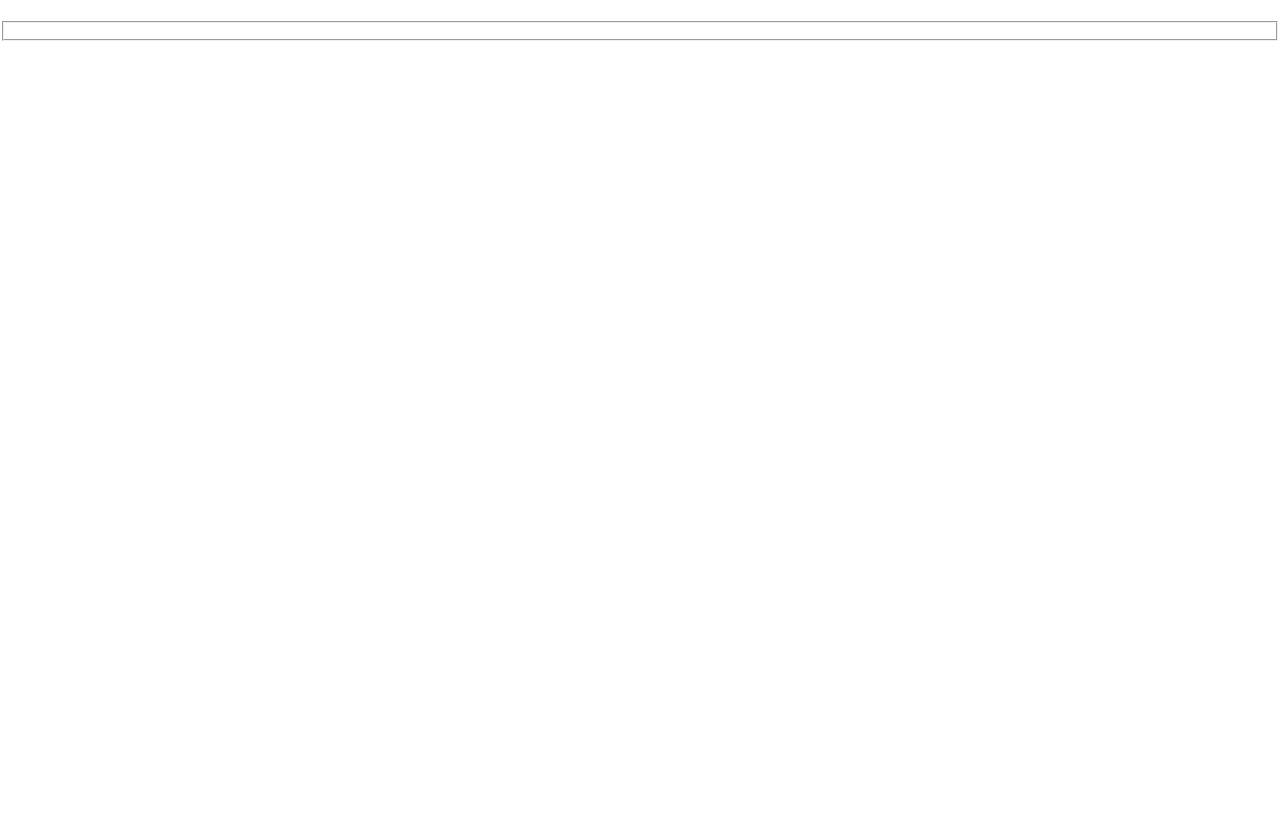
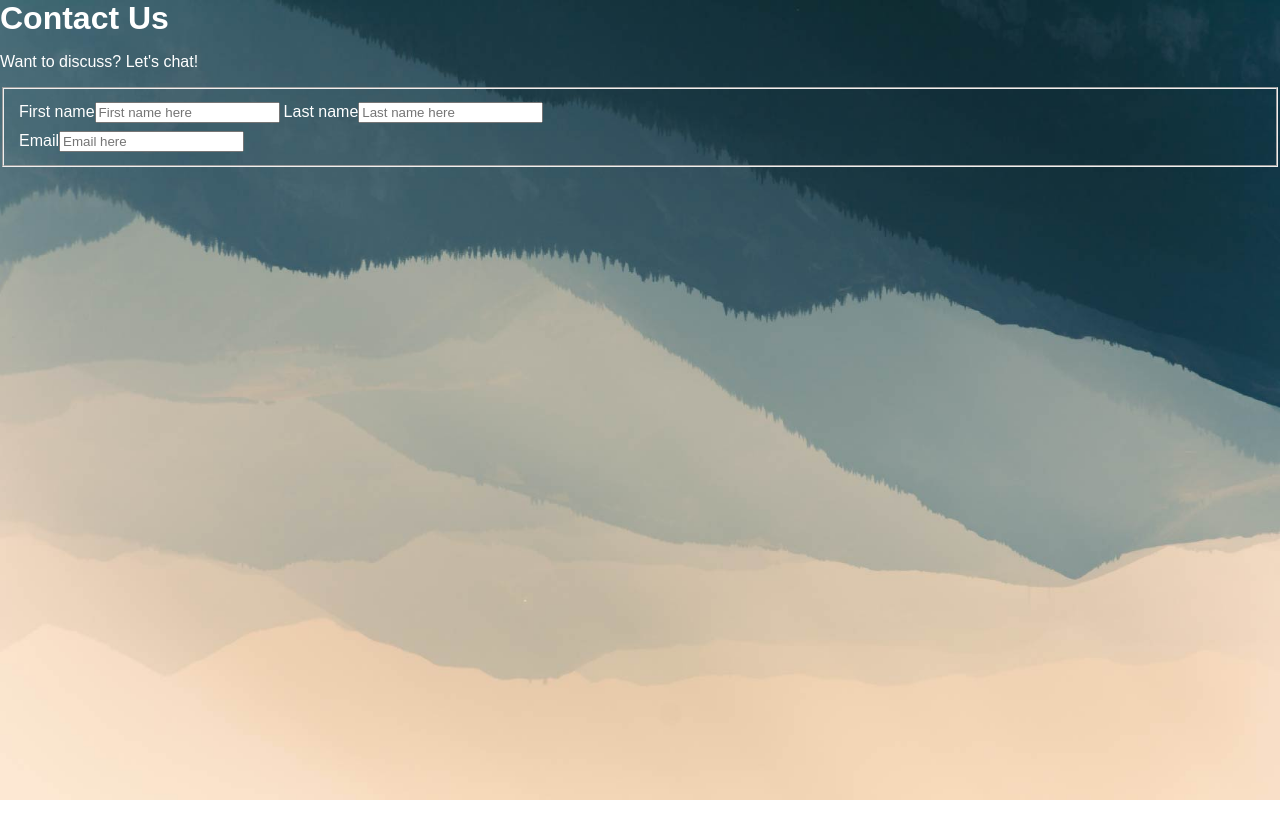
Before and after one commit to jnip2/mdia2109_assignment01, a Next.js app: page /contact in a window 1280 px wide. After the commit the page ends 800 px from the top, so only its background shows below. Built offline with nearby package versions, Linux system fonts and the light colour scheme.

Commit message:
add form inputs

```diff
--- a/pages/contact.js
+++ b/pages/contact.js
@@ -1,6 +1,13 @@
 import Head from "next/head"
+import { useState } from "react"
+import styles from '../styles/Contact.module.css'
+import Link from "next/link"
 
 export default function Contact() {
+    const [firstName, setFirstName] = useState("")
+    const [lastName, setLastName] = useState("")
+    const [email, setEmail] = useState("")
+
     return (
         <>
             <Head>
@@ -10,15 +17,15 @@ export default function Contact() {
                 <meta property="og:description" content="BCIT Digital Design and Development Diploma" />
                 <link rel="icon" href="/favicon.png" />
             </Head>
-            <main>
+            <main className={styles.main}>
                 <div>
-                    <h1>
-
+                    <h1 className={styles.h1}>
+                        Contact Us
                     </h1>
                 </div>
                 <div>
                     <p>
-
+                        Want to discuss? Let's chat!
                     </p>
                 </div>
                 <div>
@@ -27,18 +34,60 @@ export default function Contact() {
                             <table>
                                 <thead>
                                     <tr>
-
+                                        <th></th>
                                     </tr>
                                 </thead>
+                                <tr>
+                                    <td>
+                                        <label>First name</label>
+                                        <input
+                                            type="text"
+                                            placeholder="First name here"
+                                            value={firstName}
+                                            onChange={e => setFirstName(e.target.value)}
+                                            pattern="^[A-Z]"
+                                        />
+                                    </td>
+                                    <td>
+                                        <label>Last name</label>
+                                        <input
+                                            type="text"
+                                            placeholder="Last name here"
+                                            value={lastName}
+                                            onChange={e => setLastName(e.target.value)}
+                                        />
+                                    </td>
+                                </tr>
                                 <thead>
                                     <tr>
-
+                                        <th></th>
                                     </tr>
                                 </thead>
+                                <tr>
+                                    <td>
+                                        <label>Email</label>
+                                        <input
+                                            type="text"
+                                            placeholder="Email here"
+                                            value={email}
+                                            onChange={e => setEmail(e.target.value)}
+                                        />
+                                    </td>
+                                </tr>
                             </table>
                         </fieldset>
                     </form>
                 </div>
+                <div>
+                    {
+                        firstName
+                    }
+                </div>
+                <Link href='/'>
+                    <span>
+                        <img></img>
+                    </span>
+                </Link>
             </main>
         </>
     )
```
